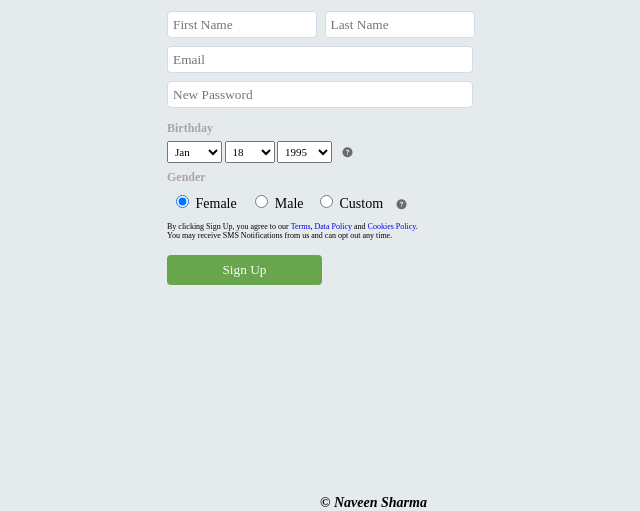
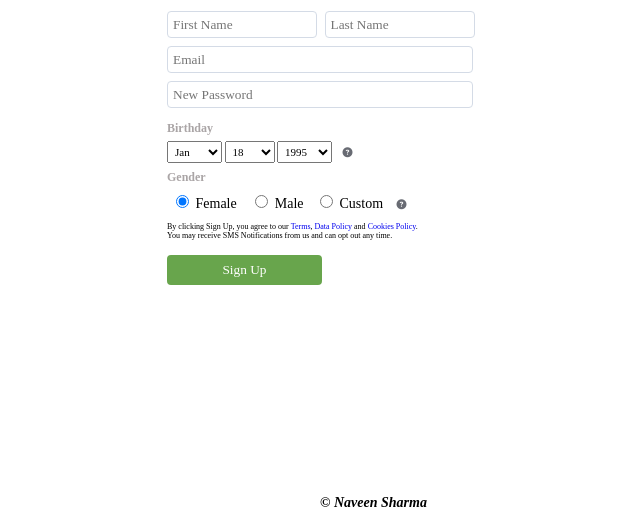
Before and after one commit to studentdotjs/frontendProjects, a plain HTML site: page facebookSignUpForm/index.html in a window 1280 px wide. Shown: the part 289-800 px from the top of the page, without its empty margins (320-960 px from the left). Drawn offline with Linux system fonts and the light colour scheme.

Commit message:
Commented Out Background Color Property in the CSS File of the Facebook Sign Up Form Project to Check Netlify Properly Working or Not.

```diff
--- a/facebookSignUpForm/facebookSignUpForm.css
+++ b/facebookSignUpForm/facebookSignUpForm.css
@@ -18,7 +18,7 @@ html {
 
 body {
   position: relative;
-  background-color: #e5eaed;
+  /* background-color: #e5eaed; */
   height: 100vh;
 }
 
```
